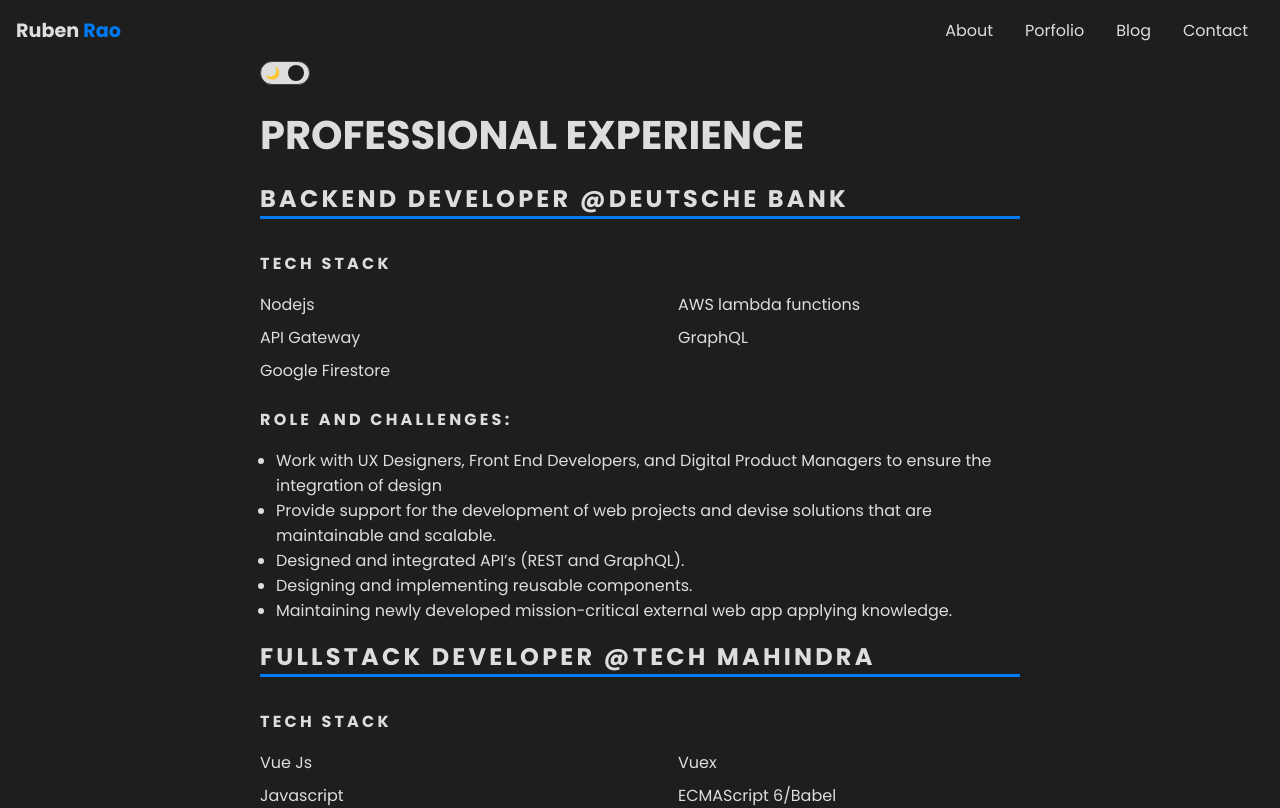
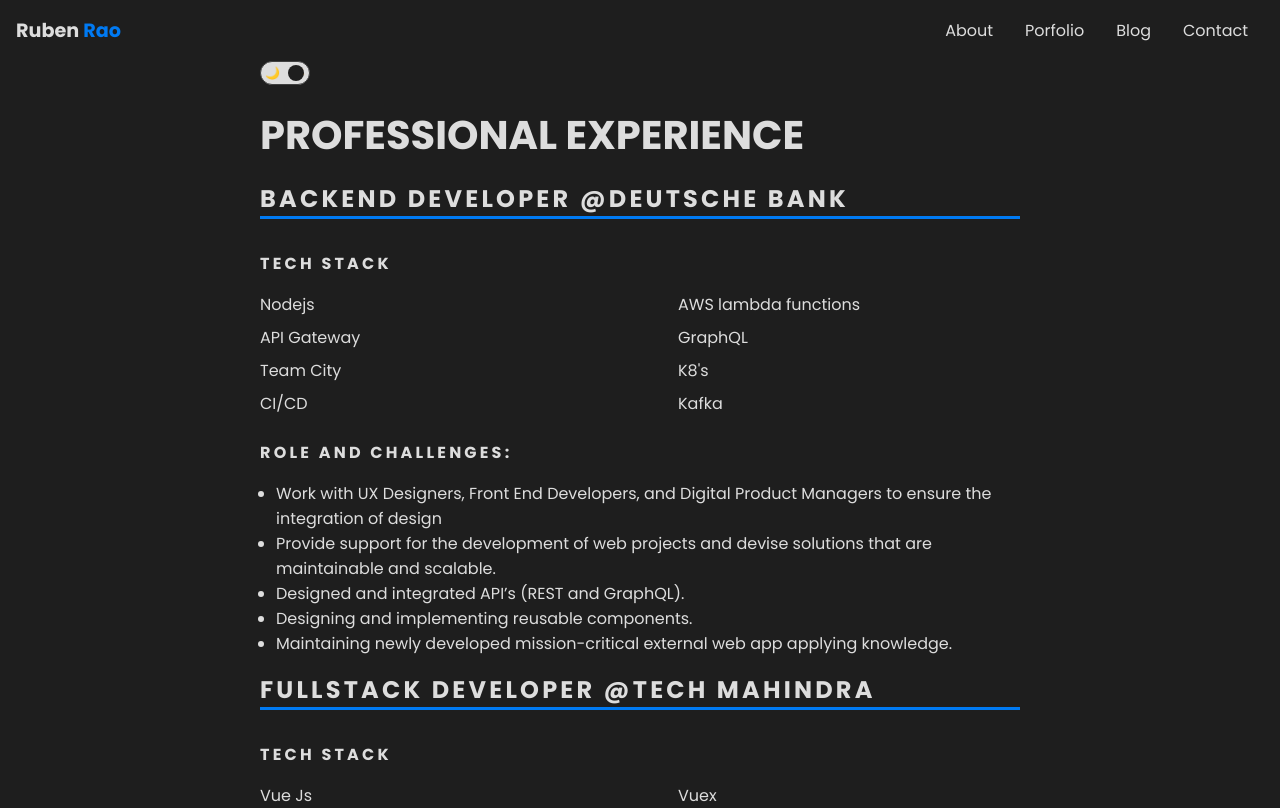
Before and after one commit to pmrubenrao/Portfolio-Website, a Vue app: page /portfolio in a window 1280 px wide. Shown: the top 808 px of the page. Built offline with nearby package versions, Linux system fonts and the light colour scheme.

Commit message:
added tech skill for current project

```diff
--- a/persistentData/skill_details.js
+++ b/persistentData/skill_details.js
@@ -3,7 +3,10 @@
   'AWS lambda functions',
   'API Gateway',
   'GraphQL',
-  'Google Firestore',
+  'Team City',
+  "K8's",
+  'CI/CD',
+  'Kafka',
 ];
 export const backendData = [
   'Vue Js',
```
